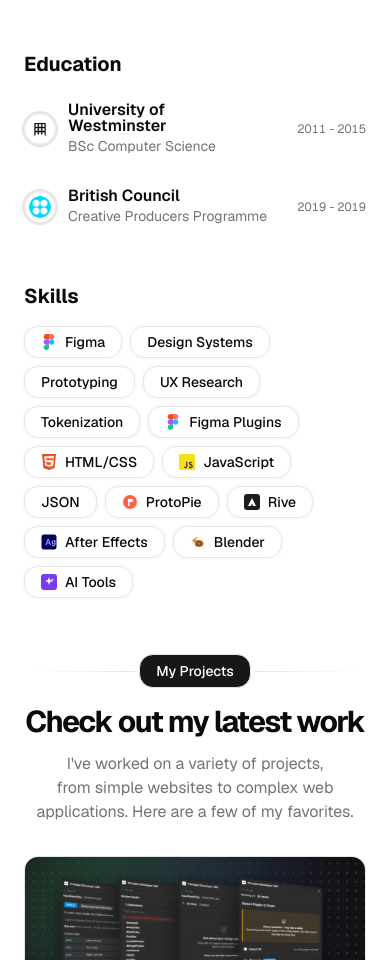
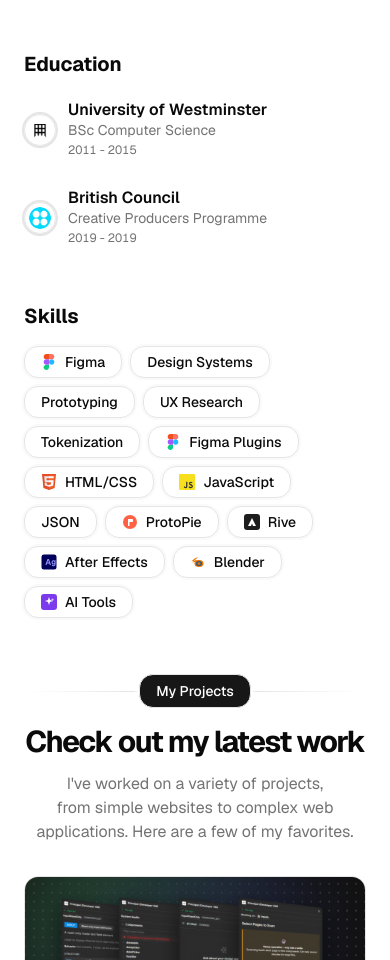
Before and after one commit to vlad-dostavalov/portfolio, a Next.js app: page / in a window 390 px wide. Shown: the part 1080-2040 px from the top of the page. Built offline with nearby package versions, Linux system fonts and the light colour scheme.

Commit message:
Improve mobile education and projects headings

```diff
--- a/src/app/page.tsx
+++ b/src/app/page.tsx
@@ -99,9 +99,12 @@
                       <div className="font-sans text-sm text-muted-foreground">
                         {education.degree}
                       </div>
+                      <div className="text-xs tabular-nums text-muted-foreground sm:hidden">
+                        {education.start} - {education.end}
+                      </div>
                     </div>
                   </div>
-                  <div className="flex items-center gap-1 text-xs tabular-nums text-muted-foreground text-right flex-none">
+                  <div className="hidden sm:flex items-center gap-1 text-xs tabular-nums text-muted-foreground text-right flex-none">
                     <span>
                       {education.start} - {education.end}
                     </span>
--- a/src/components/section/projects-section.tsx
+++ b/src/components/section/projects-section.tsx
@@ -32,7 +32,7 @@
                         />
                     </div>
                     <div className="flex flex-col gap-y-3 items-center justify-center">
-                        <h2 className="text-3xl font-bold tracking-tighter sm:text-4xl">Check out my latest work</h2>
+                        <h2 className="text-center text-3xl font-bold tracking-tighter sm:text-4xl">Check out my latest work</h2>
                         <p className="text-muted-foreground md:text-lg/relaxed lg:text-base/relaxed xl:text-lg/relaxed text-balance text-center">
                             I&apos;ve worked on a variety of projects, from simple
                             websites to complex web applications. Here are a few of my
```
